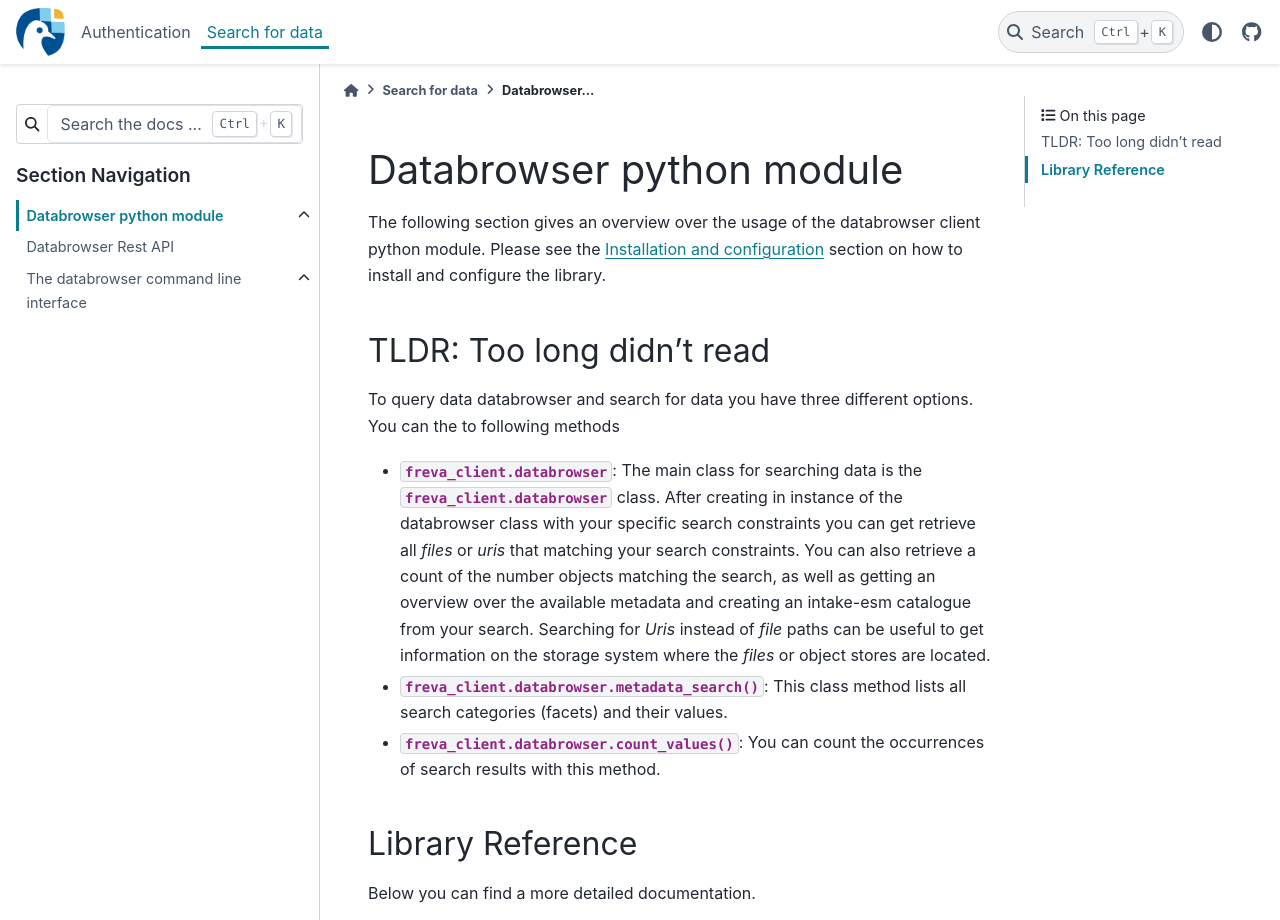
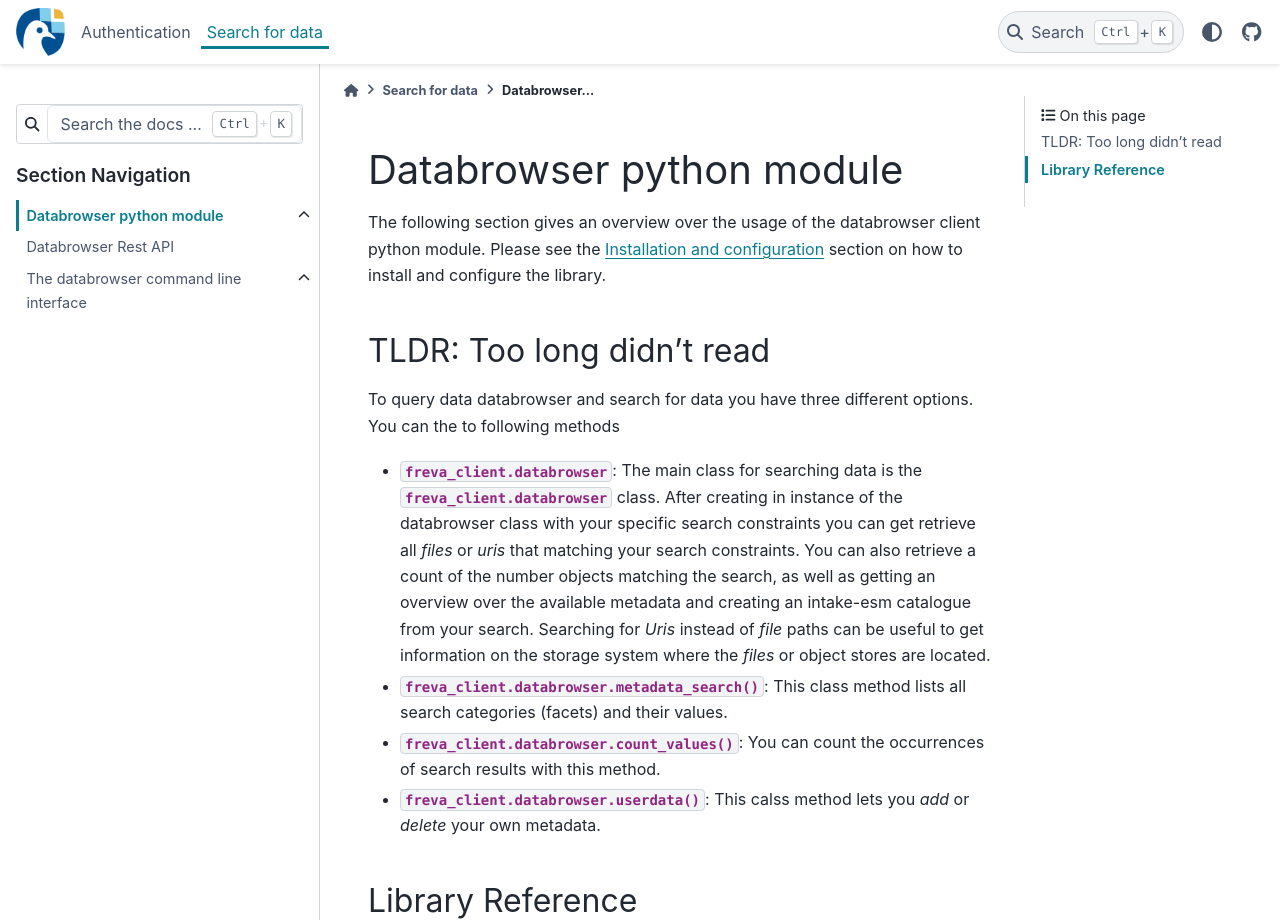
Before and after one commit to freva-org/freva-nextgen, a Sphinx documentation site: the page built from docs/source/databrowser/python-lib.rst, in a window 1280 px wide and 1255 px high, cut to the strip 0-920 px from the top of the window. Built offline with Sphinx 7.4.7 and the PyData theme 0.15.4, drawn with Linux system fonts in a browser that asks for light colours; the version number is read from the project's files by our own code.

Commit message:
Fix paths.

```diff
--- a/docs/source/databrowser/python-lib.rst
+++ b/docs/source/databrowser/python-lib.rst
@@ -30,6 +30,8 @@ You can the to following methods
 - :py:meth:`freva_client.databrowser.count_values`: You can count the
   occurrences of search results with this method.
 
+- :py:meth:`freva_client.databrowser.userdata`: This calss method lets you
+  *add* or *delete* your own metadata.
 
 Library Reference
 -----------------
```
Also changed, not shown: 1 other file.
